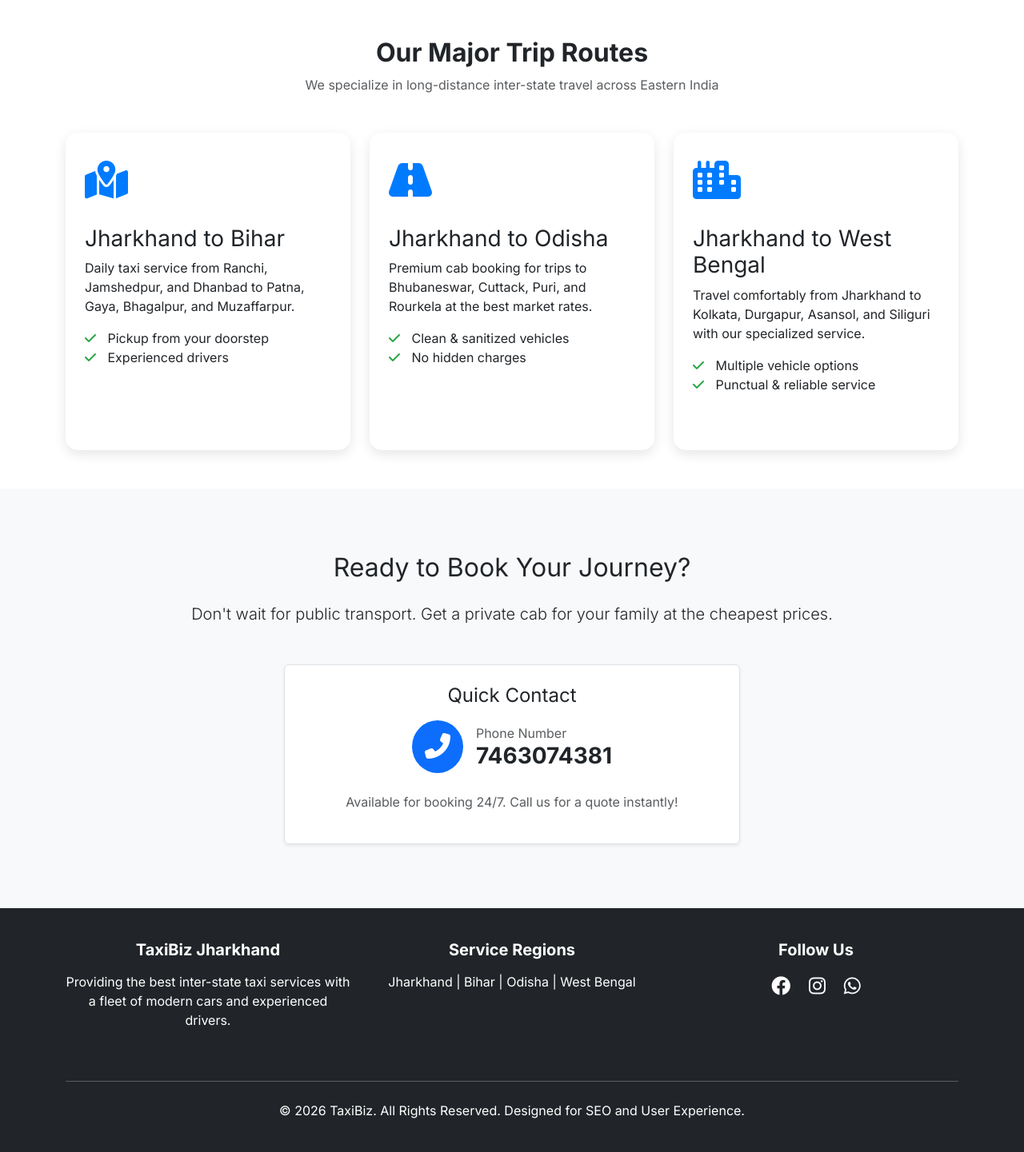
After one commit to ROHANDEV-web/SCHOOL-AI-ASSISTANCE, a Flask app: page /taxi in a window 1280 px wide. The commit adds this page. Shown: the part 578-2019 px from the top of the page at 80% size. Run offline with Flask 3, Linux system fonts and the light colour scheme.

Commit message:
Added Google site verification and SEO meta updates

```diff
--- a/app.py
+++ b/app.py
@@ -76,9 +76,29 @@ def check_daily_reset(user):
 # ROUTES
 # =========================
 
+@app.route('/robots.txt')
+def robots():
+    return send_from_directory(app.root_path, 'static/robots.txt')
+
+@app.route('/sitemap.xml')
+def sitemap():
+    xml = """<?xml version="1.0" encoding="UTF-8"?>
+    <urlset xmlns="http://www.sitemaps.org/schemas/sitemap/0.9">
+        <url>
+            <loc>https://school-ai-assistance.onrender.com/</loc>
+            <lastmod>2026-02-23</lastmod>
+            <priority>1.0</priority>
+        </url>
+    </urlset>"""
+    return xml, 200, {'Content-Type': 'application/xml'}
+
 @app.route('/')
 def index():
     return render_template('index.html')
+
+@app.route('/taxi')
+def taxi():
+    return render_template('taxi_index.html')
 
 @app.route('/blog')
 def blog():
--- /dev/null
+++ b/templates/taxi_index.html
@@ -0,0 +1,252 @@
+<!DOCTYPE html>
+<html lang="en">
+
+<head>
+    <meta charset="UTF-8">
+    <meta name="viewport" content="width=device-width, initial-scale=1.0">
+    <title>Jharkhand to Bihar, Odisha & West Bengal Taxi Service | TaxiBiz</title>
+    <meta name="description"
+        content="Affordable and reliable taxi service from Jharkhand to Bihar, Odisha, and West Bengal. Inter-state travel made easy. Book your ride now! Call: 7463074381">
+    <meta name="keywords"
+        content="Jharkhand to Bihar taxi, Jharkhand to Odisha taxi, Jharkhand to West Bengal taxi, interstate taxi service, Ranchi taxi service, Jamshedpur taxi service, Dhanbad taxi service">
+    <meta name="google-site-verification" content="VywHi3yQ90K4PhBMOuZqOorD-qw3doSJcHa-G712rGo" />
+    <link href="https://cdn.jsdelivr.net/npm/bootstrap@5.3.0/dist/css/bootstrap.min.css" rel="stylesheet">
+    <link rel="stylesheet" href="https://cdnjs.cloudflare.com/ajax/libs/font-awesome/6.4.0/css/all.min.css">
+    <link href="https://fonts.googleapis.com/css2?family=Inter:wght@300;400;600;700&display=swap" rel="stylesheet">
+    <style>
+        :root {
+            --primary-color: #007bff;
+            --secondary-color: #6c757d;
+            --dark-color: #212529;
+            --light-color: #f8f9fa;
+        }
+
+        body {
+            font-family: 'Inter', sans-serif;
+            color: var(--dark-color);
+        }
+
+        .hero-section {
+            background: linear-gradient(135deg, rgba(0, 123, 255, 0.9), rgba(0, 86, 179, 0.9)), url('https://images.unsplash.com/photo-1449965408869-eaa3f722e40d?ixlib=rb-1.2.1&auto=format&fit=crop&w=1350&q=80');
+            background-size: cover;
+            background-position: center;
+            color: white;
+            padding: 100px 0;
+            text-align: center;
+        }
+
+        .hero-section h1 {
+            font-weight: 700;
+            margin-bottom: 20px;
+            font-size: 3.5rem;
+        }
+
+        .hero-section p {
+            font-size: 1.25rem;
+            margin-bottom: 30px;
+        }
+
+        .btn-call {
+            background-color: #ffc107;
+            color: #212529;
+            font-weight: 700;
+            padding: 15px 30px;
+            font-size: 1.5rem;
+            border-radius: 50px;
+            text-decoration: none;
+            transition: all 0.3s ease;
+            box-shadow: 0 4px 15px rgba(255, 193, 7, 0.4);
+        }
+
+        .btn-call:hover {
+            background-color: #e0a800;
+            transform: translateY(-3px);
+            box-shadow: 0 6px 20px rgba(255, 193, 7, 0.6);
+        }
+
+        .service-card {
+            border: none;
+            border-radius: 15px;
+            box-shadow: 0 5px 15px rgba(0, 0, 0, 0.1);
+            transition: transform 0.3s ease;
+            margin-bottom: 30px;
+            height: 100%;
+        }
+
+        .service-card:hover {
+            transform: translateY(-10px);
+        }
+
+        .service-icon {
+            font-size: 3rem;
+            color: var(--primary-color);
+            margin-bottom: 20px;
+        }
+
+        .cta-section {
+            background-color: var(--light-color);
+            padding: 80px 0;
+        }
+
+        footer {
+            background-color: var(--dark-color);
+            color: white;
+            padding: 40px 0;
+        }
+
+        .feature-item i {
+            color: #28a745;
+            margin-right: 10px;
+        }
+    </style>
+</head>
+
+<body>
+
+    <nav class="navbar navbar-expand-lg navbar-dark bg-dark sticky-top">
+        <div class="container">
+            <a class="navbar-brand" href="#"><i class="fas fa-taxi me-2 text-primary"></i>TaxiBiz</a>
+            <button class="navbar-toggler" type="button" data-bs-toggle="collapse" data-bs-target="#navbarNav">
+                <span class="navbar-toggler-icon"></span>
+            </button>
+            <div class="collapse navbar-collapse" id="navbarNav">
+                <ul class="navbar-nav ms-auto">
+                    <li class="nav-item">
+                        <a class="nav-link active" href="#">Home</a>
+                    </li>
+                    <li class="nav-item">
+                        <a class="nav-link" href="#services">Services</a>
+                    </li>
+                    <li class="nav-item">
+                        <a class="nav-link" href="#contact">Contact</a>
+                    </li>
+                    <li class="nav-item">
+                        <a class="nav-link btn btn-outline-info ms-lg-3 mt-2 mt-lg-0" href="/tutor">AI Tutor</a>
+                    </li>
+                    <li class="nav-item">
+                        <a class="nav-link btn btn-outline-primary ms-lg-2 mt-2 mt-lg-0" href="/login">Login</a>
+                    </li>
+                </ul>
+            </div>
+        </div>
+    </nav>
+
+    <header class="hero-section">
+        <div class="container">
+            <h1>Reliable Inter-State Taxi Service</h1>
+            <p>Direct Cab Service from <strong>Jharkhand</strong> to <strong>Bihar, Odisha, and West Bengal</strong></p>
+            <p class="mb-5">Comfortable Rides, Professional Drivers, and Affordable Pricing</p>
+            <a href="tel:7463074381" class="btn-call">
+                <i class="fas fa-phone-alt me-2"></i> Call Now: 7463074381
+            </a>
+            <div class="mt-4">
+                <span class="badge bg-success p-2 px-3 m-1"><i class="fas fa-check-circle"></i> Safe & Secure</span>
+                <span class="badge bg-success p-2 px-3 m-1"><i class="fas fa-check-circle"></i> 24/7 Availability</span>
+                <span class="badge bg-success p-2 px-3 m-1"><i class="fas fa-check-circle"></i> All India Permit</span>
+            </div>
+        </div>
+    </header>
+
+    <main>
+        <section id="services" class="py-5">
+            <div class="container">
+                <div class="text-center mb-5">
+                    <h2 class="fw-bold">Our Major Trip Routes</h2>
+                    <p class="text-muted">We specialize in long-distance inter-state travel across Eastern India</p>
+                </div>
+                <div class="row">
+                    <div class="col-md-4">
+                        <div class="card service-card p-4">
+                            <div class="service-icon"><i class="fas fa-map-marked-alt"></i></div>
+                            <h3>Jharkhand to Bihar</h3>
+                            <p>Daily taxi service from Ranchi, Jamshedpur, and Dhanbad to Patna, Gaya, Bhagalpur, and
+                                Muzaffarpur.</p>
+                            <ul class="list-unstyled feature-item">
+                                <li><i class="fas fa-check"></i> Pickup from your doorstep</li>
+                                <li><i class="fas fa-check"></i> Experienced drivers</li>
+                            </ul>
+                        </div>
+                    </div>
+                    <div class="col-md-4">
+                        <div class="card service-card p-4">
+                            <div class="service-icon"><i class="fas fa-road"></i></div>
+                            <h3>Jharkhand to Odisha</h3>
+                            <p>Premium cab booking for trips to Bhubaneswar, Cuttack, Puri, and Rourkela at the best
+                                market rates.</p>
+                            <ul class="list-unstyled feature-item">
+                                <li><i class="fas fa-check"></i> Clean & sanitized vehicles</li>
+                                <li><i class="fas fa-check"></i> No hidden charges</li>
+                            </ul>
+                        </div>
+                    </div>
+                    <div class="col-md-4">
+                        <div class="card service-card p-4">
+                            <div class="service-icon"><i class="fas fa-city"></i></div>
+                            <h3>Jharkhand to West Bengal</h3>
+                            <p>Travel comfortably from Jharkhand to Kolkata, Durgapur, Asansol, and Siliguri with our
+                                specialized service.</p>
+                            <ul class="list-unstyled feature-item">
+                                <li><i class="fas fa-check"></i> Multiple vehicle options</li>
+                                <li><i class="fas fa-check"></i> Punctual & reliable service</li>
+                            </ul>
+                        </div>
+                    </div>
+                </div>
+            </div>
+        </section>
+
+        <section class="cta-section" id="contact">
+            <div class="container text-center">
+                <h2 class="mb-4">Ready to Book Your Journey?</h2>
+                <p class="lead mb-5">Don't wait for public transport. Get a private cab for your family at the cheapest
+                    prices.</p>
+                <div class="row justify-content-center">
+                    <div class="col-md-6 border p-4 bg-white rounded shadow-sm">
+                        <h4 class="mb-3">Quick Contact</h4>
+                        <div class="d-flex align-items-center justify-content-center mb-4">
+                            <div class="p-3 bg-primary text-white rounded-circle me-3">
+                                <i class="fas fa-phone-alt fa-2x"></i>
+                            </div>
+                            <div class="text-start">
+                                <p class="mb-0 text-muted">Phone Number</p>
+                                <a href="tel:7463074381"
+                                    class="h3 text-decoration-none text-dark fw-bold">7463074381</a>
+                            </div>
+                        </div>
+                        <p class="text-muted">Available for booking 24/7. Call us for a quote instantly!</p>
+                    </div>
+                </div>
+            </div>
+        </section>
+    </main>
+
+    <footer class="text-center">
+        <div class="container">
+            <div class="row">
+                <div class="col-md-4 mb-4">
+                    <h5 class="fw-bold mb-3">TaxiBiz Jharkhand</h5>
+                    <p>Providing the best inter-state taxi services with a fleet of modern cars and experienced drivers.
+                    </p>
+                </div>
+                <div class="col-md-4 mb-4">
+                    <h5 class="fw-bold mb-3">Service Regions</h5>
+                    <p>Jharkhand | Bihar | Odisha | West Bengal</p>
+                </div>
+                <div class="col-md-4 mb-4">
+                    <h5 class="fw-bold mb-3">Follow Us</h5>
+                    <div class="fs-4">
+                        <i class="fab fa-facebook me-3"></i>
+                        <i class="fab fa-instagram me-3"></i>
+                        <i class="fab fa-whatsapp"></i>
+                    </div>
+                </div>
+            </div>
+            <hr class="mt-4 mb-4 bg-secondary">
+            <p class="mb-0">&copy; 2026 TaxiBiz. All Rights Reserved. Designed for SEO and User Experience.</p>
+        </div>
+    </footer>
+
+    <script src="https://cdn.jsdelivr.net/npm/bootstrap@5.3.0/dist/js/bootstrap.bundle.min.js"></script>
+</body>
+
+</html>
```
Also changed, not shown: static/robots.txt (added, +8 -0 lines), templates/base.html (+7 -1 lines).
